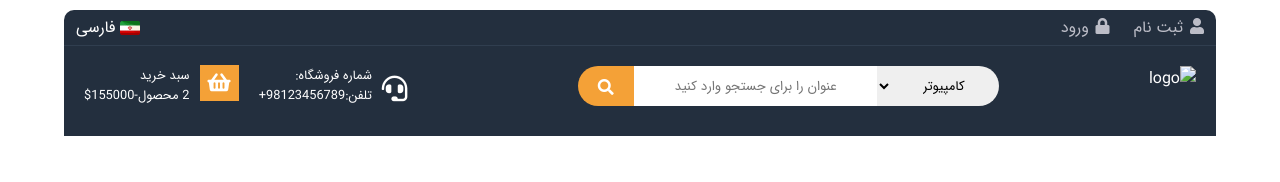
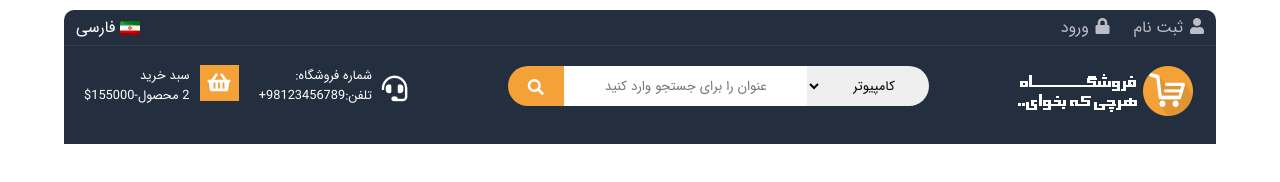
Before and after one commit to omidjafarzade/eshop, a plain HTML site: page index.html in a window 1280 px wide. Drawn offline with Linux system fonts and the light colour scheme.

Commit message:
change the logo

```diff
--- a/index.html
+++ b/index.html
@@ -32,7 +32,7 @@
             </div>
             <div class="header-info flex">
                 <div class="logo">
-                    <img src="images/logo" alt="logo">
+                    <img src="images/lugu.png" alt="logo">
                 </div>
                 <div class="searchbox flex">
                     <select name="" id="" class="categoryslist">
```
Also changed, not shown: images/lugu.png (added).
